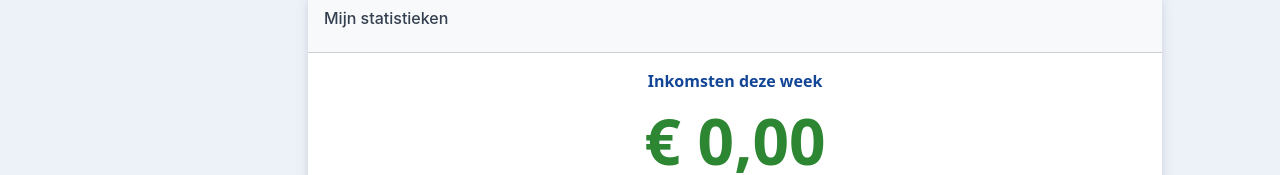
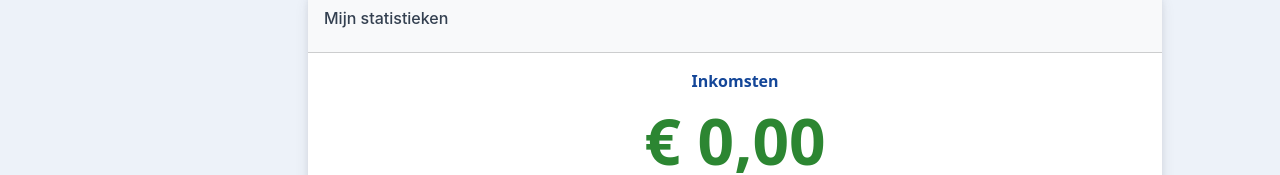
Before and after one commit to Tim-Loozen/Frontend-semester3, a JavaScript app: page /dashboard/statistics in a window 1280 px wide. Shown: the part 139-314 px from the top of the page. Built offline with nearby package versions, Linux system fonts and the light colour scheme; no server answers; sample sign-in values are in the browser's storage.

Commit message:
removed date from tekst statistics

```diff
--- a/src/components/dashboard/statistics/statistics.vue
+++ b/src/components/dashboard/statistics/statistics.vue
@@ -34,8 +34,8 @@ import Search from "@/components/dashboard/search.vue";
                 </div>
                 <select id="filter-select" class="custom-select" v-model="selectedValue" @change="getRange()">
                   <option value="week">Week</option>
-                  <option value="month" selected>Month</option>
-                  <option value="year">Year</option>
+                  <option value="month" selected>Maand</option>
+                  <option value="year">Jaar</option>
                 </select>
               </div>
               <div class="card box-shadow">
@@ -48,7 +48,7 @@ import Search from "@/components/dashboard/search.vue";
                 </div>
                 <div class="card-body">
                   <div class=" statistics1">
-                    <b>Inkomsten deze week</b>
+                    <b>Inkomsten</b>
                     <div class="statistics2">
                       <b>€ {{ totalEarnings.toFixed(2).replace('.', ',') }}</b>
                     </div>
```
